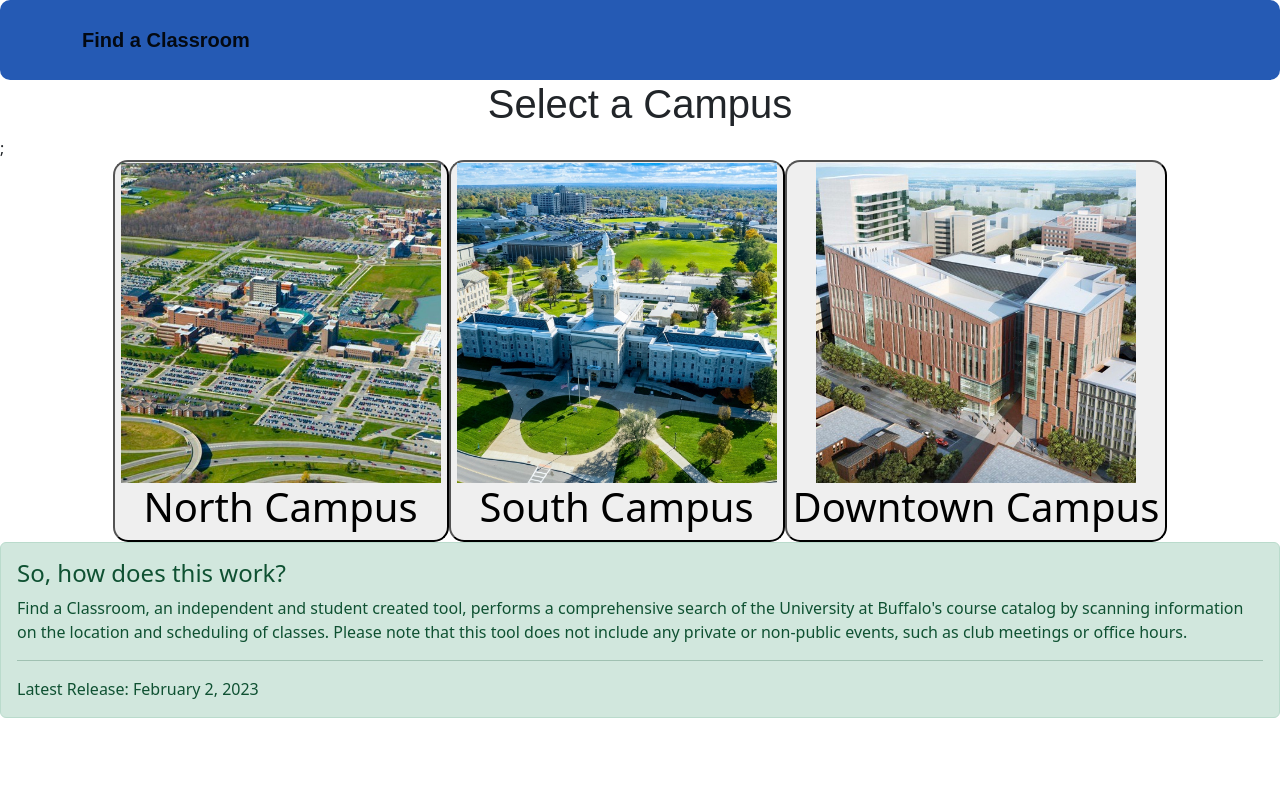
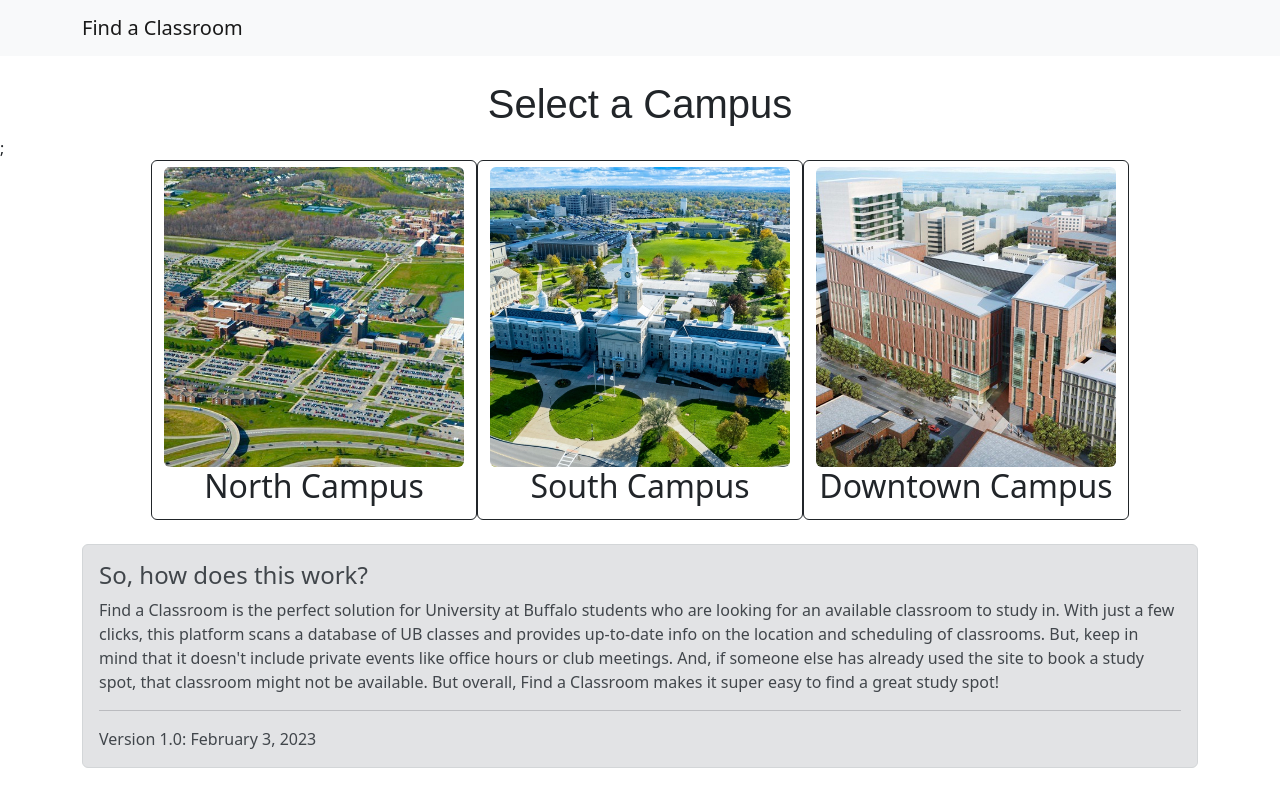
Before and after one commit to AndrewBuffalo/UB-Class-Finder, a React (Create React App) app in the folder client/: page / in a window 1280 px wide. Built offline with nearby package versions, Linux system fonts and the light colour scheme.

Commit message:
updated bootstrap

```diff
--- a/client/src/App.css
+++ b/client/src/App.css
@@ -5,16 +5,8 @@
 }
 
 .image {
-  height: 320px;
-  width: 320px;
-}
-
-.button {
-  border-radius: 15px; /* This will round the corners of the button by 10px */
-}
-
-.button:hover {
-  background-color: rgb(227, 227, 227);
+  height: 300px;
+  width: 300px;
 }
 
 .directions {
@@ -22,28 +14,6 @@
   font-family: Arial, Helvetica, sans-serif;
 }
 
-.navbar-custom {
-  background-color: rgb(37, 90, 180);
-  color: #fff;
-  height: 80px;
-  border-radius: 10px;
-  font-family: Arial, Helvetica, sans-serif;
+.rounded {
+  border-radius: 5%;
 }
-
-.navbar-brand {
-  font-size: 2rem;
-  font-weight: bold;
-  color: #fff;
-}
-
-.d-flex {
-  display: flex;
-}
-
-.h-100 {
-  height: 100%;
-}
-
-.align-items-center {
-  align-items: center;
-}
--- a/client/src/components/Explainer.js
+++ b/client/src/components/Explainer.js
@@ -3,20 +3,24 @@ import Alert from "react-bootstrap/Alert";
 
 function Explainer() {
   return (
-    <Alert variant="success">
-      <Alert.Heading>So, how does this work?</Alert.Heading>
-      <p>
-        Find a Classroom, an independent and student created tool, performs a
-        comprehensive search of the University at Buffalo's course catalog by
-        scanning information on the location and scheduling of classes. Please
-        note that this tool does not include any private or non-public events,
-        such as club meetings or office hours.
-      </p>
-      <hr />
-      <p className="mb-0">
-        Latest Release: February 2, 2023
-      </p>
-    </Alert>
+    <div className="container">
+      <Alert className="rounded" variant="secondary">
+        <Alert.Heading>So, how does this work?</Alert.Heading>
+        <p>
+          Find a Classroom is the perfect solution for University at Buffalo
+          students who are looking for an available classroom to study in. With
+          just a few clicks, this platform scans a database of UB classes and
+          provides up-to-date info on the location and scheduling of classrooms.
+          But, keep in mind that it doesn't include private events like office
+          hours or club meetings. And, if someone else has already used the site
+          to book a study spot, that classroom might not be available. But
+          overall, Find a Classroom makes it super easy to find a great study
+          spot!
+        </p>
+        <hr />
+        <p className="mb-0">Version 1.0: February 3, 2023</p>
+      </Alert>
+    </div>
   );
 }
 
--- a/client/src/components/PageHeader.js
+++ b/client/src/components/PageHeader.js
@@ -1,13 +1,17 @@
 import React from "react";
-import { Navbar, Container } from "react-bootstrap";
+
+import Container from "react-bootstrap/Container";
+import Navbar from "react-bootstrap/Navbar";
 
 function PageHeader() {
   return (
-    <Navbar expand="lg" className="navbar-custom">
-      <Container className="d-flex h-100 align-items-center">
-        <Navbar.Brand className="navbar-brand">Find a Classroom</Navbar.Brand>
-      </Container>
-    </Navbar>
+    <>
+      <Navbar bg="light">
+        <Container>
+          <Navbar.Brand classname="NavbarBrand">Find a Classroom</Navbar.Brand>
+        </Container>
+      </Navbar>
+    </>
   );
 }
 
--- a/client/src/components/campusSelection.js
+++ b/client/src/components/campusSelection.js
@@ -4,9 +4,12 @@ import NorthCampus from "../photos/NorthCampus.jpg";
 import SouthCampus from "../photos/SouthCampus.jpg";
 import DowntownCampus from "../photos/DowntownCampus.jpg";
 
+import Button from "react-bootstrap/Button";
+
 function CampusSelection() {
   return (
     <div>
+      <br></br>
       <h1 className="directions">Select a Campus</h1>;
       <div className="container">
         <CampusBox campus="North Campus" picture={NorthCampus}>
@@ -19,6 +22,7 @@ function CampusSelection() {
           <Classes campus="downtown" />
         </CampusBox>
       </div>
+      <br></br>
     </div>
   );
 }
@@ -29,10 +33,14 @@ function CampusBox(props) {
   const [displayClasses, setDisClasses] = useState(false);
   return (
     <div>
-      <button className="button" onClick={() => setDisClasses(!displayClasses)}>
-        <img className="image" src={picture} alt="specified campus" />
-        <h1 className="text">{campus}</h1>
-      </button>
+      <Button
+        className="rounded"
+        variant="outline-dark"
+        onClick={() => setDisClasses(!displayClasses)}
+      >
+        <img className="image rounded" src={picture} alt="specified campus" />
+        <h2 className="text">{campus}</h2>
+      </Button>
       {displayClasses && props.children}
     </div>
   );
```
Also changed, not shown: client/src/index.js (+5 -5 lines), client/src/photos/UB-logo.png (added), 1 other file (tests, documents, lock files or other folders).
